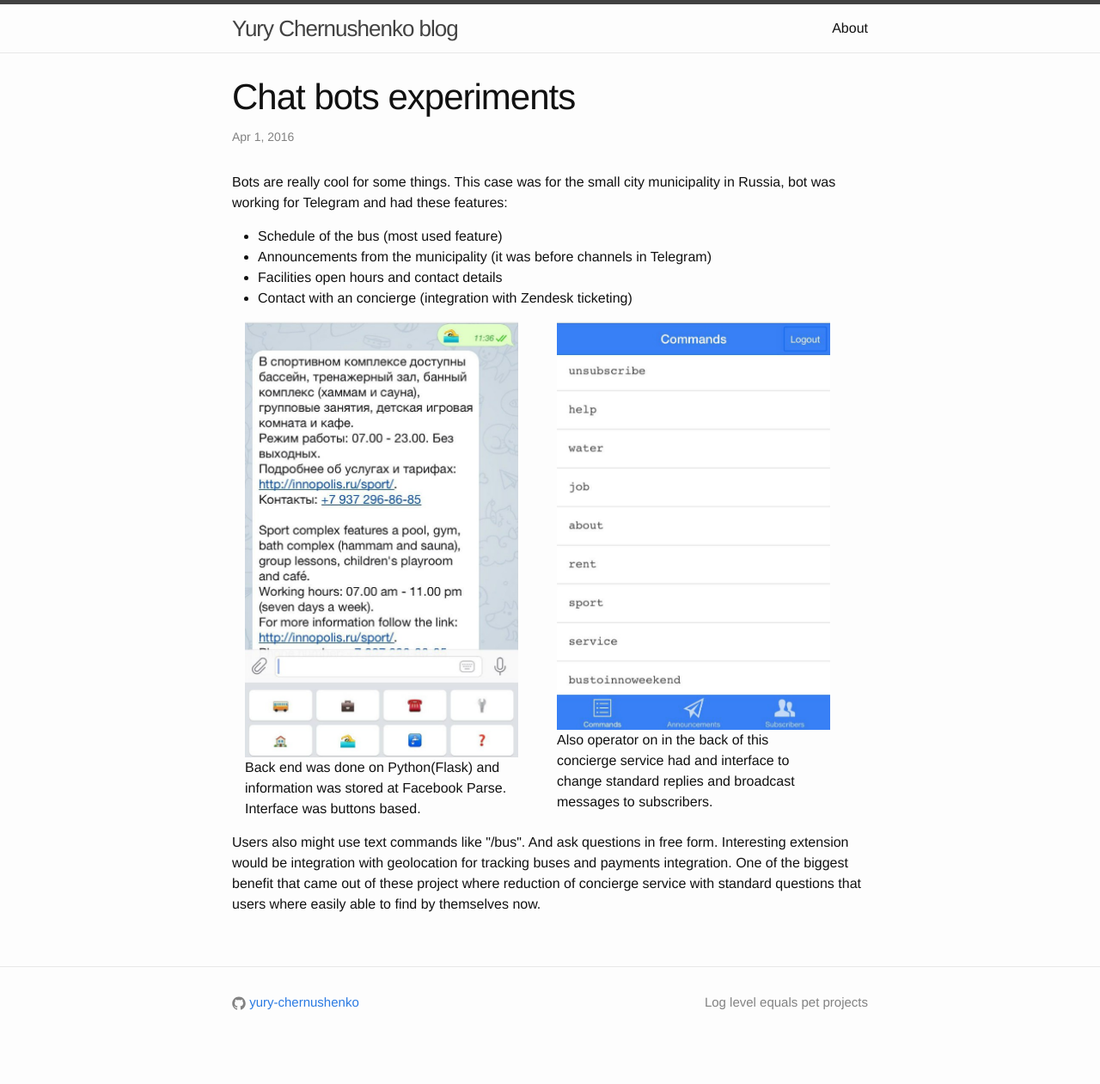
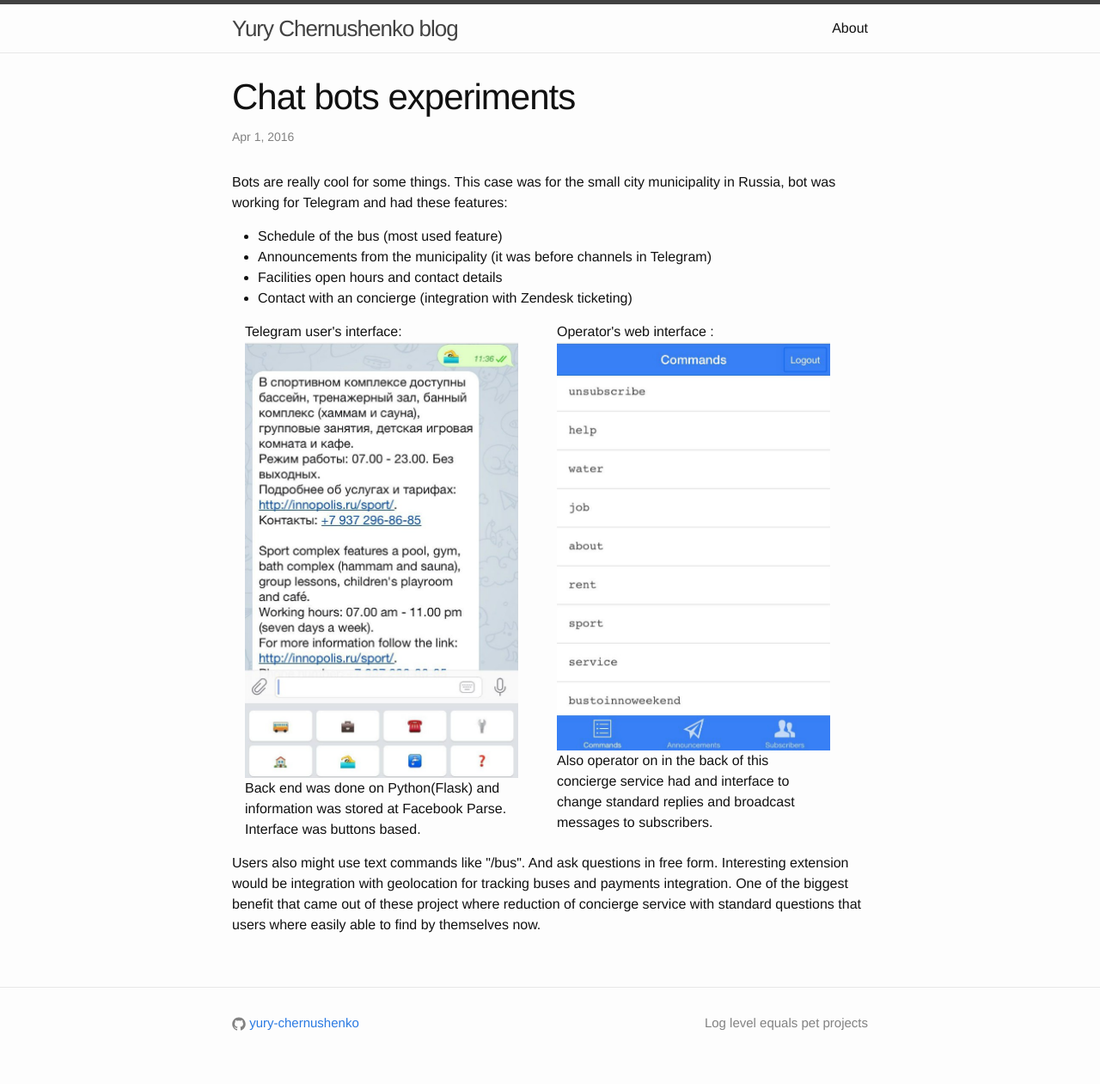
Before and after one commit to yury-chernushenko/yury-chernushenko.github.io, a Jekyll site: the page built from _posts/2016-04-01-bots-experiments.md, in a window 1280 px wide. Shown: the whole page at 86% size. Built offline with Jekyll 4.4.1, drawn with Linux system fonts in a browser that asks for light colours; before the commit the page ends 1237 px from its top, so only the background shows below that.

Commit message:
Add post

```diff
--- a/_posts/2016-04-01-bots-experiments.md
+++ b/_posts/2016-04-01-bots-experiments.md
@@ -41,12 +41,15 @@
 * Contact with an concierge (integration with Zendesk ticketing)
 
 <div class="text-col text-col-1" style="text-align:left;">
+    Telegram user's interface:
     <img src="/assets/2016-04-01-interface.jpg">
 
     Back end was done on Python(Flask) and information was stored at Facebook Parse. Interface was buttons based.
 </div>
 
 <div class="text-col text-col-2" style="text-align:left;">
+    Operator's web interface :
+
     <img src="/assets/2016-04-01-operator.jpg">
 
     Also operator on in the back of this concierge service had and interface to change standard replies and broadcast messages to subscribers.
```
